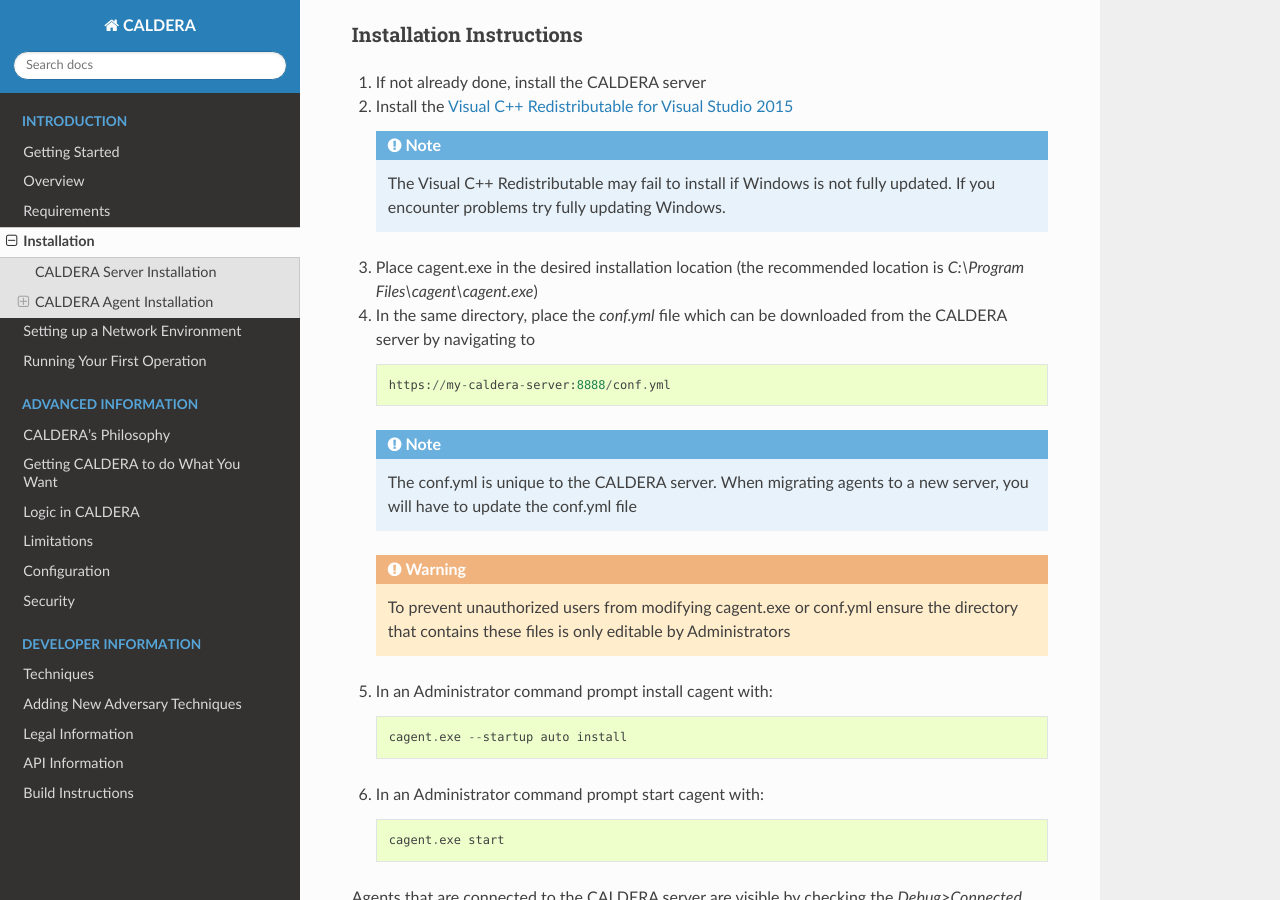
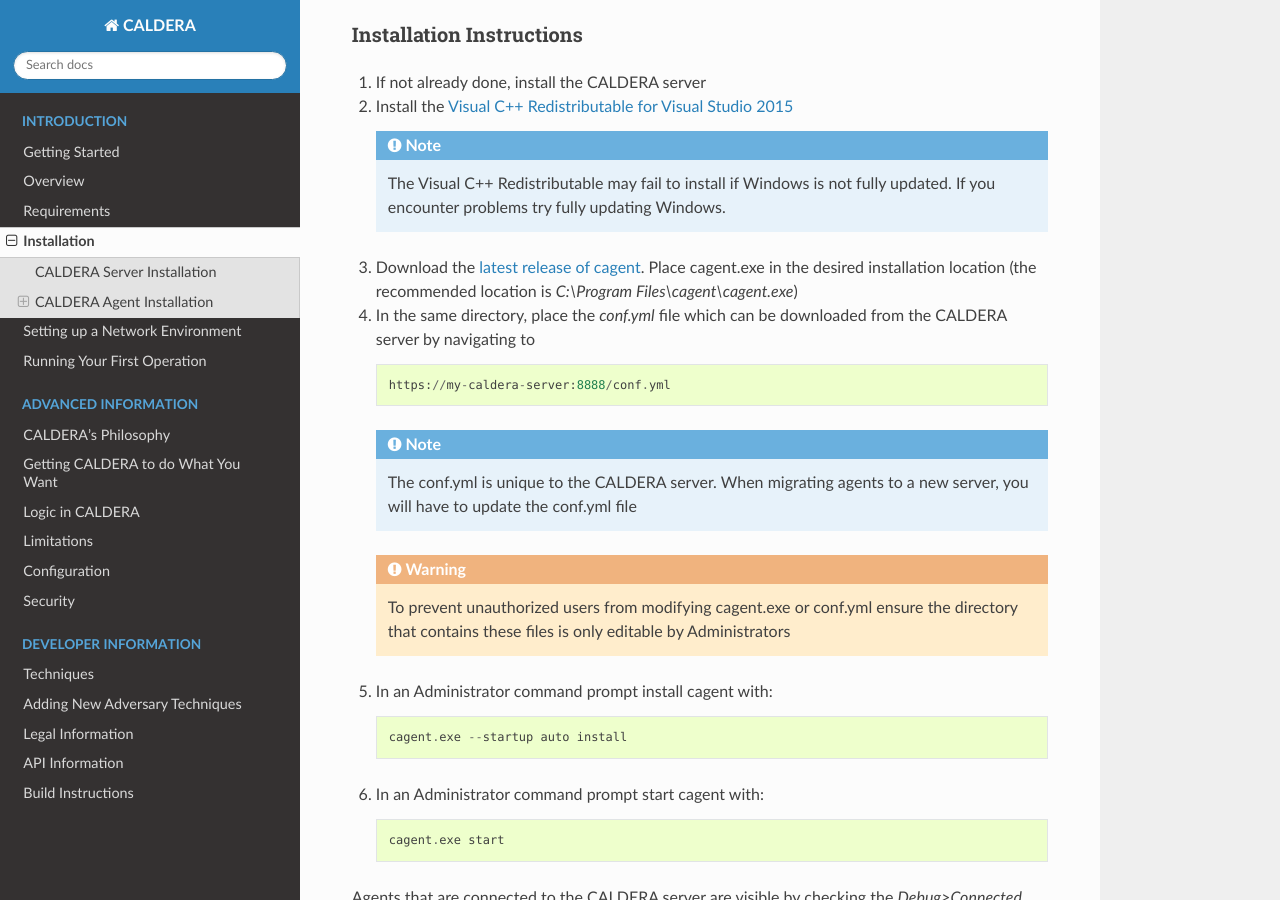
Before and after one commit to mitre/caldera, a Sphinx documentation site: the page built from docs/installation.rst, in a window 1280 px wide and 900 px high, scrolled down 3896 px. Built offline with Sphinx 7.4.7 and the Read the Docs theme 2.0.0, drawn with Linux system fonts in a browser that asks for light colours.

Commit message:
Update installation.rst
Additional download links for cagent

```diff
--- a/docs/installation.rst
+++ b/docs/installation.rst
@@ -166,7 +166,7 @@
    .. note:: The Visual C++ Redistributable may fail to install if Windows is not fully updated. If you encounter
        problems try fully updating Windows.
 
-#. Place cagent.exe in the desired installation location (the recommended location is `C:\\Program Files\\cagent\\cagent.exe`)
+#. Download the `latest release of cagent <https://github.com/mitre/caldera-agent/releases>`_. Place cagent.exe in the desired installation location (the recommended location is `C:\\Program Files\\cagent\\cagent.exe`)
 
 #. In the same directory, place the `conf.yml` file which can be downloaded from the CALDERA server by navigating to ::
 
```
